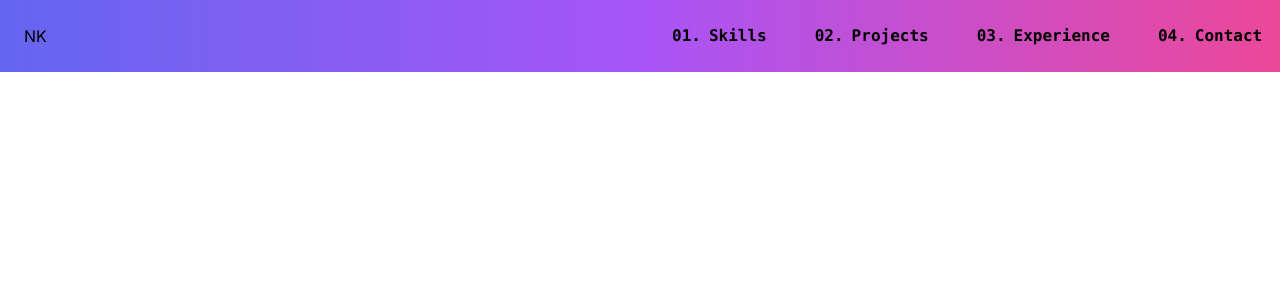
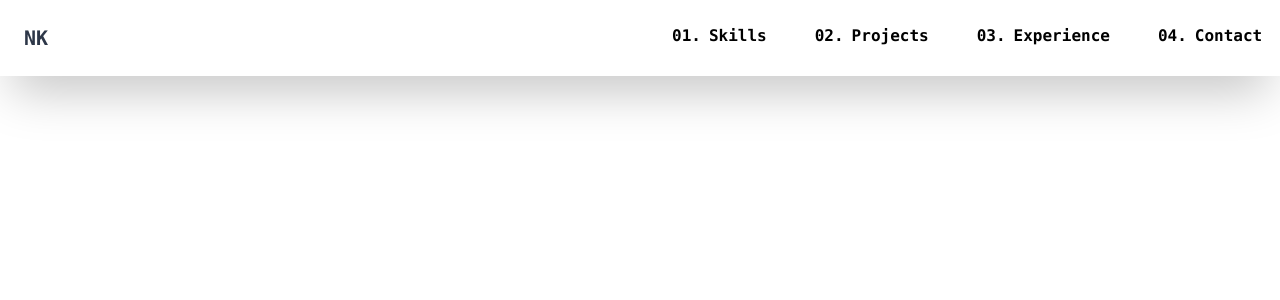
Before and after one commit to nishantdotcom/nishant.com, a Next.js app: page / in a window 1280 px wide. Shown: the top 300 px of the page. Built offline with nearby package versions, Linux system fonts and the light colour scheme.

Commit message:
Navbar update

```diff
--- a/src/app/page.js
+++ b/src/app/page.js
@@ -1,12 +1,14 @@
 export default function Home() {
   return (
     <>
-      <div className=" flex justify-between bg-gradient-to-r from-indigo-500 via-purple-500 to-pink-500 ">
-        <div className=" font-monow-1/2   p-6  ml-10px"> NK</div>
+      <div className=" flex justify-between bg-darkNavy  shadow-2xl bg-opacity-60 backdrop-filter: blur(20px);">
+        <div className=" font-mono w-1/2   font-bold text-xl text-[#2d3748] p-6  ml-10px">
+          NK
+        </div>
         <div className="  font-mono w-1/2  p-6   flex justify-around gap-x-10">
           <div className=" flex">
             <div className="font-semibold px-2 text-black">01. </div>
-            <div className="font-semibold"> Skills</div>
+            <div className="font-semibold hover:text-red-400"> Skills</div>
           </div>
           <div className=" flex">
             <div className="font-semibold px-2 text-black">02. </div>
```
